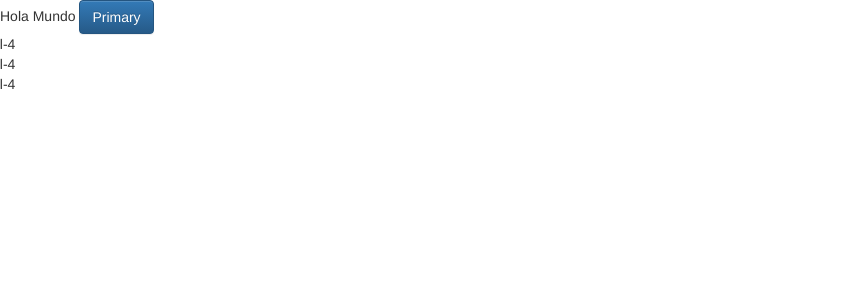
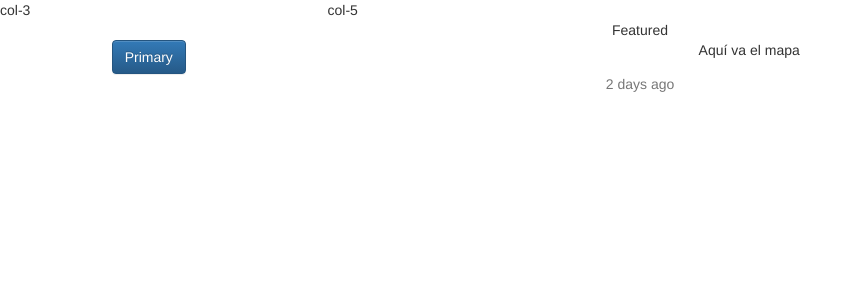
Before and after one commit to macintario/mod3fin, a Flask app: page / in a window 1280 px wide. Shown: the top 300 px of the page, without its empty margins (0-863 px from the left). Run offline with Flask 2, Linux system fonts and the light colour scheme; some libraries are stand-ins or nearby versions.

Commit message:
construyendo2

```diff
--- a/templates/index.html
+++ b/templates/index.html
@@ -13,12 +13,32 @@
 <script src="https://maxcdn.bootstrapcdn.com/bootstrap/3.3.7/js/bootstrap.min.js" integrity="sha384-Tc5IQib027qvyjSMfHjOMaLkfuWVxZxUPnCJA7l2mCWNIpG9mGCD8wGNIcPD7Txa" crossorigin="anonymous"></script>
 </head>
 <body>
-    Hola Mundo
-<button type="button" class="btn btn-primary">Primary</button>
-  <div class="row">
-  <div class="col-3">col-4</div>
-  <div class="col-8">col-4</div>
-  <div class="col-4">col-4</div>
+
+ <div class="row">
+  <div class="col-sm-3">col-3</div>
+  <div class="col-sm-5">col-5</div>
+   </div>
+
+     <div class="card text-center">
+  <div class="card-header">
+    Featured
+  </div>
+  <div class="card-body">
+   <div class="row">
+  <div class="col-sm-3">
+      <button type="button" class="btn btn-primary">Primary</button>
+  </div>
+  <div class="col-sm-8">
+      <div id="map">
+          Aquí va el mapa
+      </div>
+  </div>
+   </div>
+  </div>
+  <div class="card-footer text-muted">
+    2 days ago
+
+</div>
 </div>
 </body>
 </html>
```
